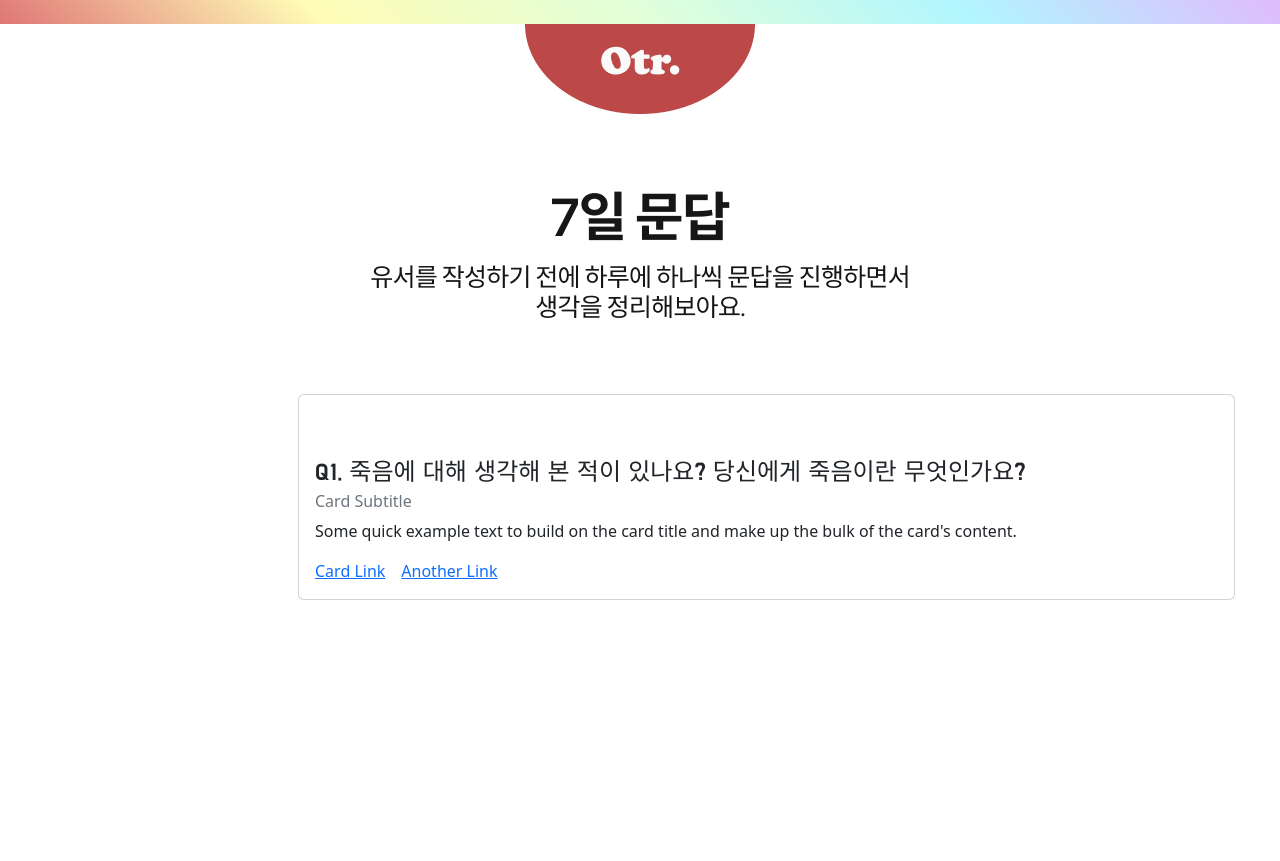
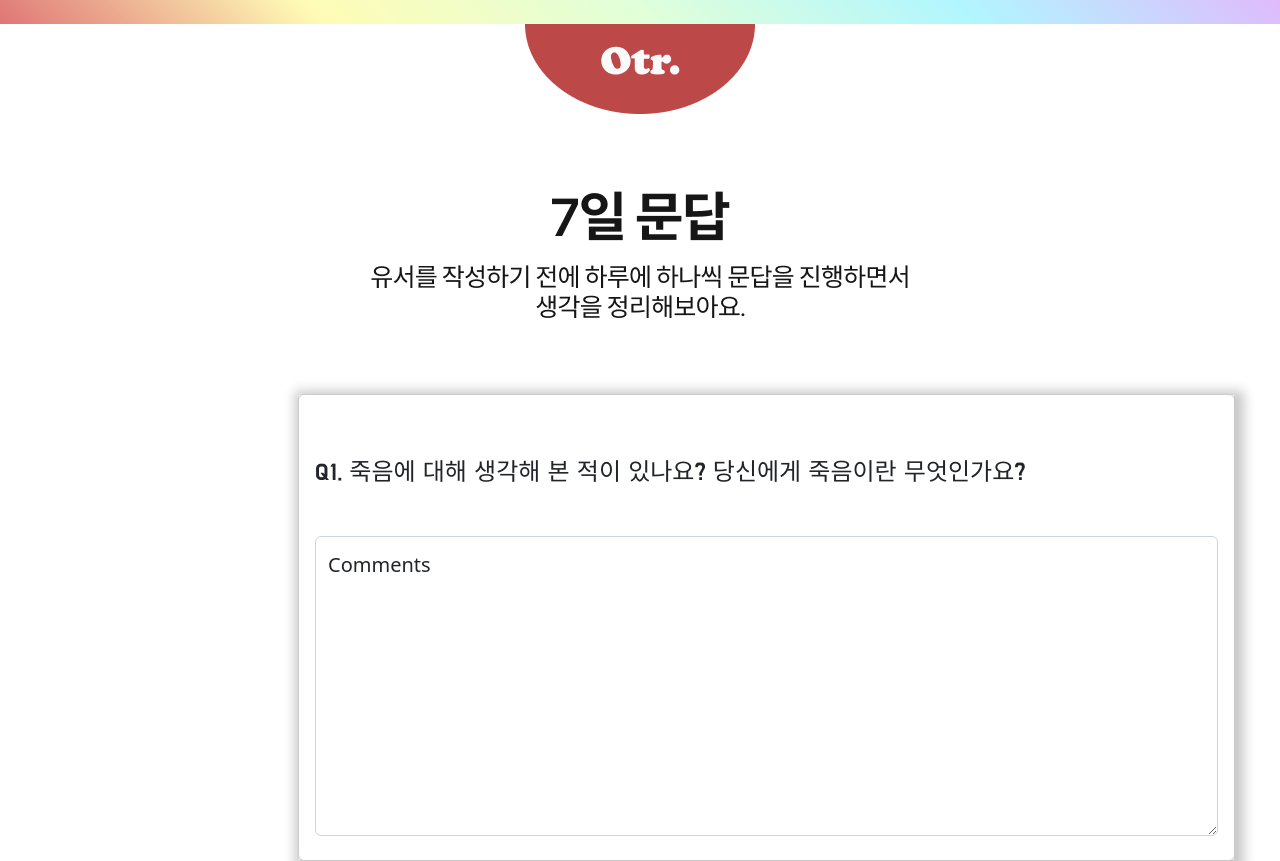
Before and after one commit to Likelion-at-SMWU-10th/OTR_client, a React (Create React App) app: page /sevendays in a window 1280 px wide. Before the commit the page ends 800 px from the top, so only its background shows below. Built offline with nearby package versions, Linux system fonts and the light colour scheme.

Commit message:
7일 문답페이지 css 추가

```diff
--- /dev/null
+++ b/src/pages/components/AnswerBox.jsx
@@ -0,0 +1,18 @@
+import FloatingLabel from 'react-bootstrap/FloatingLabel';
+import Form from 'react-bootstrap/Form';
+
+function AnswerBox() {
+  return (
+    <>
+      <FloatingLabel controlId="floatingTextarea2" label="Comments">
+        <Form.Control
+          as="textarea"
+          placeholder="Leave a comment here"
+          style={{ height: '300px' }}
+        />
+      </FloatingLabel>
+    </>
+  );
+}
+
+export default AnswerBox;
--- a/src/pages/components/SevenDaysCard.css
+++ b/src/pages/components/SevenDaysCard.css
@@ -4,6 +4,10 @@
     padding-left: 298px;
 }
 
+.QuestionBox {
+    box-shadow: 3px 3px 11px 7px rgb(200, 200, 200);
+}
+
 .title {
     font-family: 'Do Hyeon', sans-serif;
     font-size: larger;
--- a/src/pages/components/SevenDaysCard.jsx
+++ b/src/pages/components/SevenDaysCard.jsx
@@ -1,26 +1,24 @@
 import Card from 'react-bootstrap/Card';
 import './SevenDaysCard.css';
 import 'bootstrap/dist/css/bootstrap.min.css';
+import AnswerBox from './AnswerBox';
 
 function SevenDaysCard() {
   return (
     <>
     <div className="QuestionCard">
-    <Card style={{ width: '937px'}} >
-      <Card.Body>
+    <Card style={{ width: '937px'}}>
+      <Card.Body className="QuestionBox">
         <br/><br/>
         <Card.Title>
-            <div  className= "title" >
+            <div className= "title" >
             Q1. 죽음에 대해 생각해 본 적이 있나요? 당신에게 죽음이란 무엇인가요?
             </div>
+            <br/><br/>
+            <div className= "answer">
+            <AnswerBox/>
+            </div>
         </Card.Title>
-        <Card.Subtitle className="mb-2 text-muted">Card Subtitle</Card.Subtitle>
-        <Card.Text>
-          Some quick example text to build on the card title and make up the
-          bulk of the card's content.
-        </Card.Text>
-        <Card.Link href="#">Card Link</Card.Link>
-        <Card.Link href="#">Another Link</Card.Link>
       </Card.Body>
     </Card>
     </div>
```
Also changed, not shown: src/pages/components/AnswerBox.css (added).
